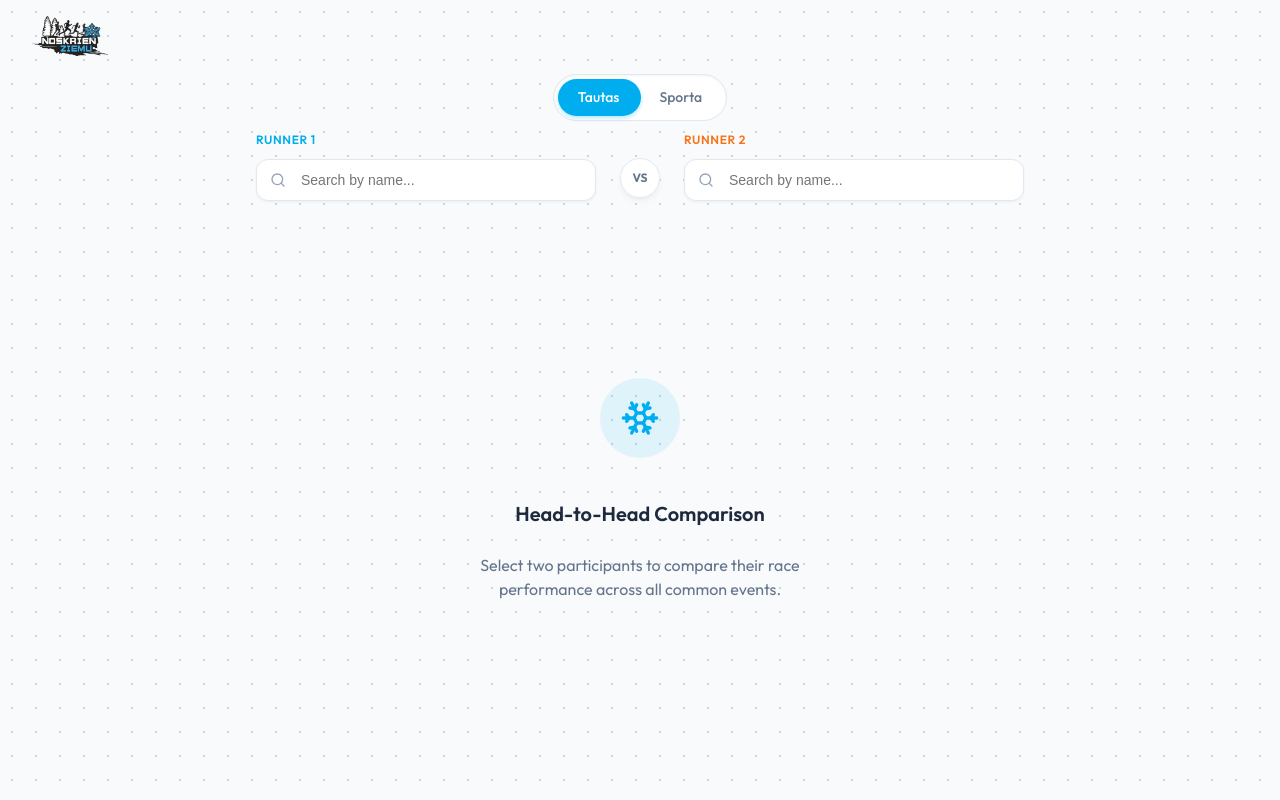
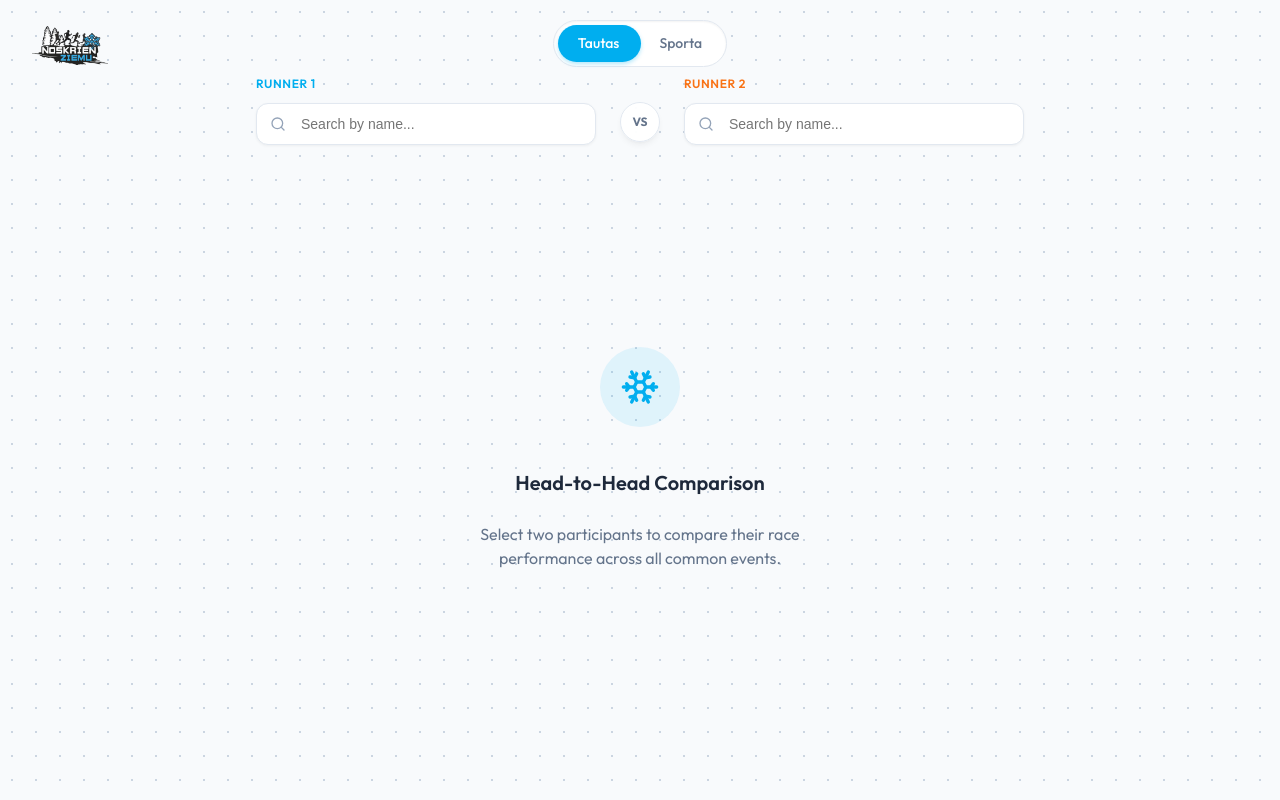
Before and after one commit to pazars/noskrien-ziemu, a React (Vite) app: page / in a window 1280 px wide. Built offline with nearby package versions, Linux system fonts and the light colour scheme.

Commit message:
Element placement adjustment

```diff
--- a/src/components/RaceComparison.tsx
+++ b/src/components/RaceComparison.tsx
@@ -313,38 +313,40 @@ export default function RaceComparison() {
             flexDirection: 'column',
             boxSizing: 'border-box'
         }}>
-            {/* Header - just logo */}
+            {/* Header - logo left, toggle centered */}
             <header style={{
-                marginBottom: '12px',
+                marginBottom: '8px',
                 paddingLeft: '8px',
-                flexShrink: 0
+                paddingRight: '8px',
+                paddingTop: '4px',
+                flexShrink: 0,
+                display: 'grid',
+                gridTemplateColumns: 'minmax(180px, 1fr) auto minmax(180px, 1fr)',
+                alignItems: 'center'
             }}>
-                <img
-                    src="/LOGO-NZ-PNG.png"
-                    alt="Noskrien Ziemu"
-                    style={{ height: '40px', width: 'auto', maxWidth: '180px', objectFit: 'contain' }}
-                />
+                <div style={{ display: 'flex', justifyContent: 'flex-start', marginTop: '4px' }}>
+                    <img
+                        src="/LOGO-NZ-PNG.png"
+                        alt="Noskrien Ziemu"
+                        style={{ height: '40px', width: 'auto', maxWidth: '180px', objectFit: 'contain' }}
+                    />
+                </div>
+                <CategoryToggle value={category} onChange={setCategory} />
+                <div /> {/* Spacer for centering toggle */}
             </header>
 
             {/* Participant Selection */}
             <div style={{
                 display: 'flex',
                 flexDirection: 'column',
-                gap: '10px',
+                gap: '8px',
                 maxWidth: '800px',
                 margin: '0 auto',
                 width: '100%',
-                marginBottom: '10px',
+                marginBottom: '4px',
                 padding: '0 16px',
                 flexShrink: 0
             }}>
-                {/* Category Toggle - above search */}
-                <div style={{
-                    display: 'flex',
-                    justifyContent: 'center'
-                }}>
-                    <CategoryToggle value={category} onChange={setCategory} />
-                </div>
 
                 {/* Search inputs row */}
                 <div style={{
@@ -490,7 +492,7 @@ export default function RaceComparison() {
                         width: '100%',
                         background: 'white',
                         borderRadius: '16px',
-                        padding: '12px 20px 20px',
+                        padding: '8px 12px 12px',
                         boxShadow: '0 4px 6px -1px rgba(0, 0, 0, 0.05), 0 2px 4px -2px rgba(0, 0, 0, 0.05)',
                         border: '1px solid #E2E8F0',
                         minHeight: 0,
@@ -501,7 +503,7 @@ export default function RaceComparison() {
                             <ResponsiveContainer width="100%" height="100%">
                                 <LineChart
                                     data={chartData}
-                                    margin={{ top: 20, right: 30, left: 50, bottom: 70 }}
+                                    margin={{ top: 20, right: 30, left: 50, bottom: 40 }}
                                 >
                                     <defs>
                                         <linearGradient id="lineGradient" x1="0%" y1="0%" x2="100%" y2="0%">
@@ -539,9 +541,9 @@ export default function RaceComparison() {
                                         tick={{ fill: '#64748B', fontSize: 11 }}
                                         tickLine={{ stroke: '#CBD5E1' }}
                                         axisLine={{ stroke: '#CBD5E1' }}
-                                        angle={-45}
+                                        angle={-30}
                                         textAnchor="end"
-                                        height={70}
+                                        height={45}
                                         interval={0}
                                     />
 
```
